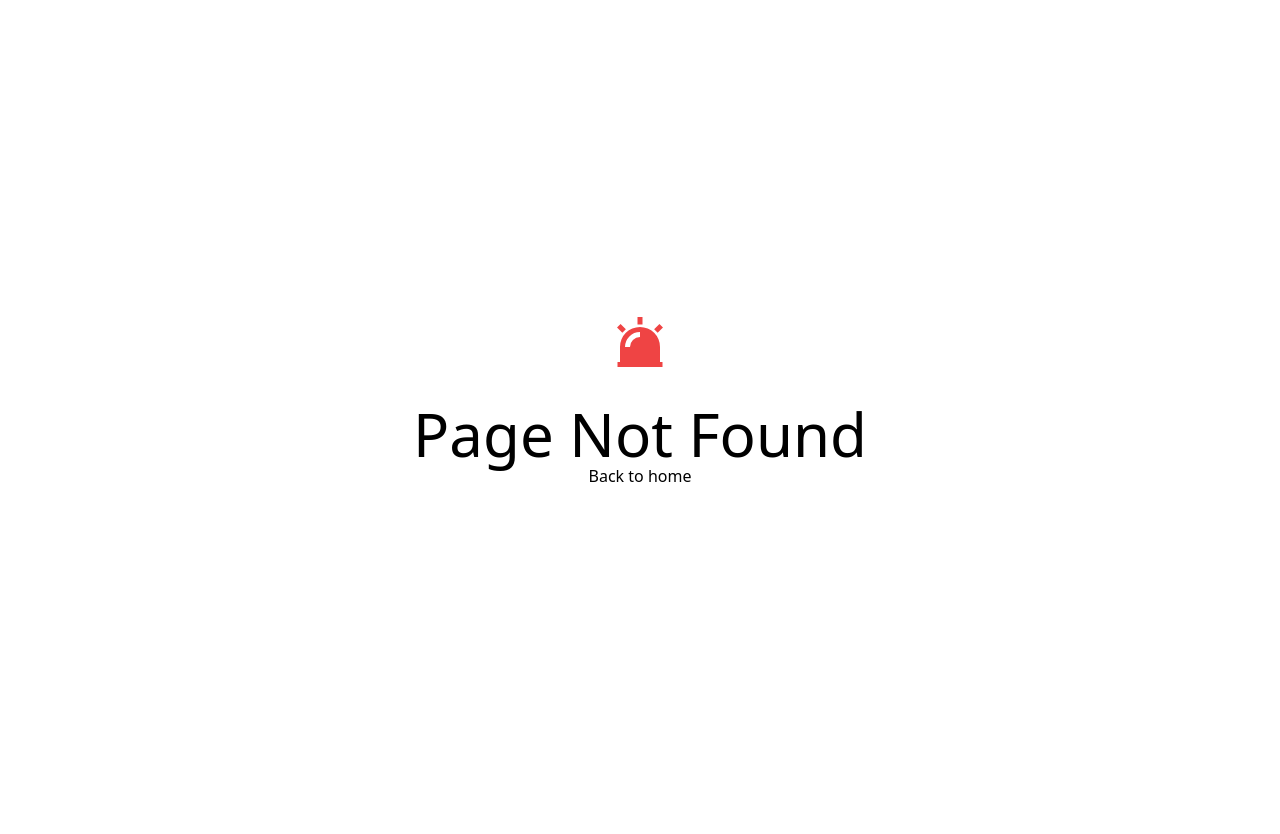
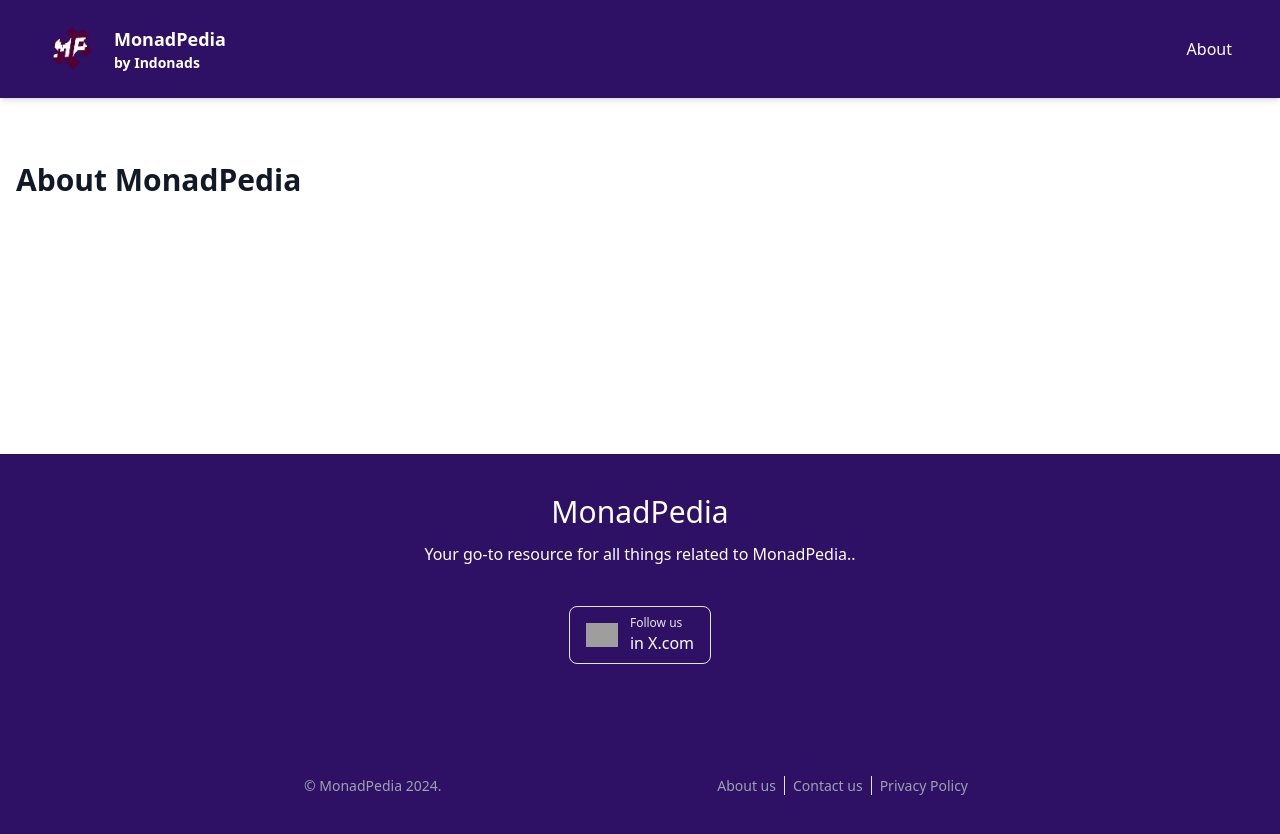
Before and after one commit to imfery/INDONADS-WIKI-FE, a Next.js app: page /about in a window 1280 px wide. Before the commit this address had no page. Before the commit the page ends 800 px from the top, so only its background shows below. Built offline with nearby package versions, Linux system fonts and the light colour scheme; no server answers; grey boxes are pictures that could not be loaded.

Commit message:
add about and articles structure

```diff
--- /dev/null
+++ b/src/app/about/page.tsx
@@ -0,0 +1,55 @@
+'use client';
+
+import * as React from 'react';
+
+import ConcludedEvents from '@/app/ConcludedEvents';
+import Footer from '@/app/Footers';
+import Header from '@/app/Headers';
+import UpcomingEvents from '@/app/UpcomingEvents';
+import { fetchEventsSummary } from '@/app/utils/api';
+import { ToastProvider } from '@/providers/ToastProvider';
+
+import { EventsData } from '@/types';
+
+export default function HomePage() {
+    const [events, setEvents] = React.useState<EventsData | null>(null);
+
+    React.useEffect(() => {
+        let isMounted = true; // flag to prevent state update if component unmounts
+        async function loadEvents() {
+            try {
+                const data = await fetchEventsSummary();
+                if (isMounted) {
+                    setEvents(data);
+                }
+            } catch (error) {
+                // eslint-disable-next-line no-console
+                console.error('Failed to fetch events:', error);
+            }
+        }
+
+        loadEvents();
+
+        return () => {
+            isMounted = false; // cleanup to avoid setting state after unmount
+        };
+    }, []);
+
+    return (
+        <ToastProvider>
+            <main>
+                <Header />
+                <section className='bg-white mt-16 mb-64'>
+                    <div className='container mx-auto px-4'>
+                        <div className='mb-8 text-left'>
+                            <h1 className='text-3xl font-bold text-gray-900'>
+                                About MonadPedia
+                            </h1>
+                        </div>
+                    </div>
+                </section>
+                <Footer />
+            </main>
+        </ToastProvider>
+    );
+}
--- a/src/app/components/navbar/DesktopNav.tsx
+++ b/src/app/components/navbar/DesktopNav.tsx
@@ -1,18 +1,15 @@
 import Link from 'next/link';
 import { FC } from 'react';
 
-import SearchInput from '@/components/inputs/SearchInput';
+// import SearchInput from '@/components/inputs/SearchInput';
 
 const DesktopNav: FC = () => {
     return (
         <nav className='hidden md:flex items-center space-x-12'>
             <Link href='/about' className='text-white hover:text-neutral-300'>
-                Contribute
+                About
             </Link>
-            <Link href='/contact' className='text-white hover:text-neutral-300'>
-                Follow Us
-            </Link>
-            <SearchInput placeholder='Search (WIP)' />
+            {/* <SearchInput placeholder='Search (WIP)' /> */}
         </nav>
     );
 };
--- a/src/app/components/navbar/MobileNav.tsx
+++ b/src/app/components/navbar/MobileNav.tsx
@@ -29,18 +29,11 @@ const MobileNav: FC<MobileNavProps> = ({ isOpen, onClose }) => {
                     className='text-white text-lg py-2'
                     onClick={onClose}
                 >
-                    Contribute
+                    About
                 </Link>
-                <Link
-                    href='/contact'
-                    className='text-white text-lg py-2'
-                    onClick={onClose}
-                >
-                    Follow Us
-                </Link>
-                <div className='py-2 px-4 w-full'>
+                {/* <div className='py-2 px-4 w-full'>
                     <SearchInput placeholder='Search (WIP)' />
-                </div>
+                </div> */}
             </nav>
         </div>
     );
```
Also changed, not shown: src/app/articles/[id]/page.tsx (added).
